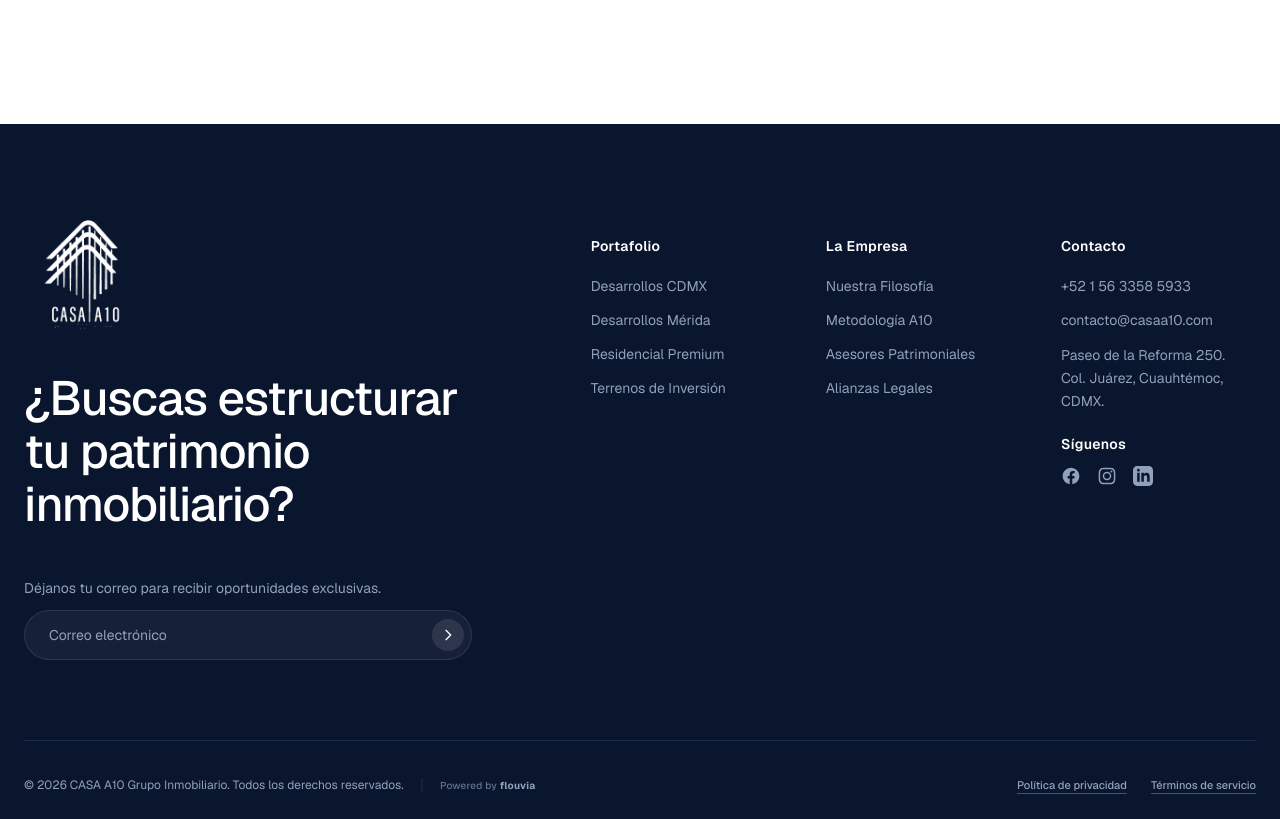
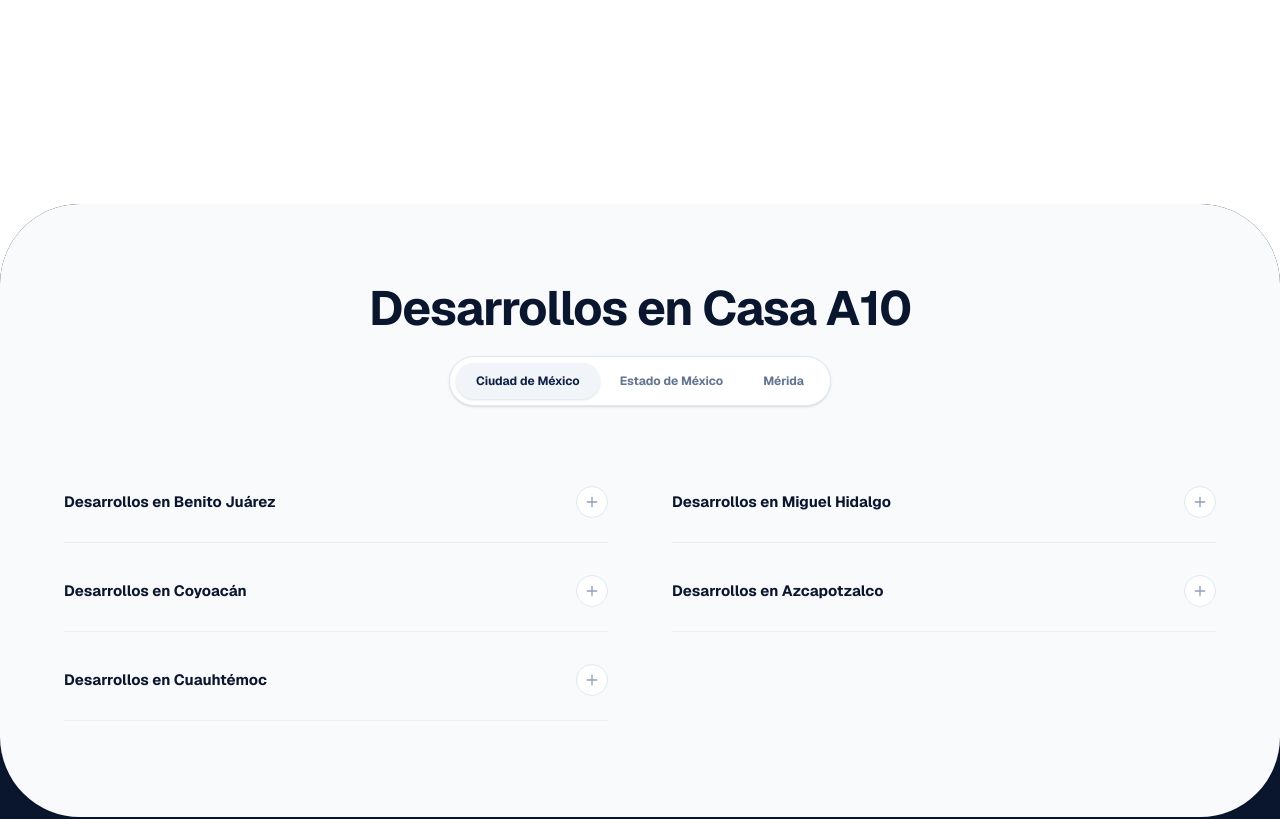
Before and after one commit to Flouviamx/casaa10, a Next.js app: page /nosotros in a window 1280 px wide. Shown: the part 720-1539 px from the top of the page. Built offline with nearby package versions, Linux system fonts and the light colour scheme.

Commit message:
fix: correctly inject SEO directory into Footer component

```diff
--- a/src/components/layout/Footer.tsx
+++ b/src/components/layout/Footer.tsx
@@ -45,9 +45,103 @@
 };
 
 export default function Footer() {
+  const [activeCity, setActiveCity] = useState("Ciudad de México");
+  const [expandedSections, setExpandedSections] = useState<Record<string, boolean>>({});
+
+  const toggleSection = (title: string) => {
+    setExpandedSections(prev => ({
+      ...prev,
+      [title]: !prev[title]
+    }));
+  };
+
   return (
-    <footer className="bg-[#0a152e] text-white pt-24 pb-16 px-6 font-sans">
-      <div className="max-w-[1400px] mx-auto">
+    <footer className="w-full relative z-20 bg-[#0a152e] mt-20 rounded-t-[40px] md:rounded-t-[80px] overflow-hidden">
+
+      {/* SECCIÓN DE DIRECTORIO SEO (Light Theme, Parte superior del Footer) */}
+      <div className="bg-slate-50 pt-20 pb-24 px-6 md:px-12 w-full rounded-b-[40px] md:rounded-b-[80px] shadow-sm relative z-10">
+        <div className="max-w-6xl mx-auto">
+
+          <h2 className="text-3xl md:text-5xl font-bold text-[#0a152e] text-center mb-6 tracking-tight">
+            Desarrollos en Casa A10
+          </h2>
+
+          {/* Toggles de Ciudad */}
+          <div className="flex justify-center mb-16">
+            <div className="bg-white border border-slate-200 rounded-full p-1.5 inline-flex flex-wrap justify-center shadow-sm">
+              {Object.keys(directoryData).map(city => (
+                <button
+                  key={city}
+                  onClick={() => setActiveCity(city)}
+                  className={`px-5 py-2.5 rounded-full text-xs font-bold transition-all duration-300 ${
+                    activeCity === city
+                      ? "bg-slate-100 text-[#0f2146] shadow-sm"
+                      : "text-slate-500 hover:text-[#0a152e] hover:bg-slate-50"
+                  }`}
+                >
+                  {city}
+                </button>
+              ))}
+            </div>
+          </div>
+
+          {/* Grid de Acordeones */}
+          <div className="grid grid-cols-1 md:grid-cols-2 gap-x-16 gap-y-4">
+            {directoryData[activeCity].map((section) => {
+              const isExpanded = expandedSections[section.title];
+
+              return (
+                <div key={section.title} className="border-b border-slate-200/60 pb-2">
+                  <button
+                    onClick={() => toggleSection(section.title)}
+                    className="w-full flex items-center justify-between py-4 group"
+                  >
+                    <span className="text-sm md:text-[15px] font-bold text-[#0a152e] group-hover:text-blue-600 transition-colors">
+                      {section.title}
+                    </span>
+                    <div className="w-8 h-8 rounded-full bg-white border border-slate-200 flex items-center justify-center text-slate-400 group-hover:border-[#0a152e] group-hover:text-[#0a152e] transition-all">
+                      {isExpanded ? <Minus className="w-4 h-4" /> : <Plus className="w-4 h-4" />}
+                    </div>
+                  </button>
+
+                  {/* Contenido Expandible */}
+                  <div
+                    className={`overflow-hidden transition-all duration-500 ease-in-out ${
+                      isExpanded ? "max-h-[800px] opacity-100 mb-6 mt-2" : "max-h-0 opacity-0"
+                    }`}
+                  >
+                    <div className="flex flex-col gap-1 mb-6">
+                      {section.links.map(link => (
+                        <a
+                          key={link}
+                          href="#"
+                          className="flex items-center justify-between py-2 text-[13px] text-slate-500 hover:text-[#0f2146] hover:bg-slate-100/50 px-3 -mx-3 rounded-lg transition-colors group/link"
+                        >
+                          <span>Desarrollos en {link}</span>
+                          <ArrowUpRight className="w-3.5 h-3.5 opacity-0 group-hover/link:opacity-100 transition-opacity" />
+                        </a>
+                      ))}
+                    </div>
+
+                    <div className="flex flex-col gap-3">
+                      <a href="/propiedades" className="w-full py-3.5 px-4 rounded-full border border-slate-300 text-[13px] font-bold text-[#0f2146] text-center hover:bg-slate-100 transition-colors">
+                        Ver todos los desarrollos en {section.title.replace("Desarrollos en ", "")}
+                      </a>
+                      <a href="/propiedades" className="w-full py-3.5 px-4 rounded-full bg-[#0a152e] text-[13px] font-bold text-white text-center hover:bg-[#1a3668] transition-colors shadow-sm">
+                        Ver todos los desarrollos en {activeCity}
+                      </a>
+                    </div>
+                  </div>
+                </div>
+              );
+            })}
+          </div>
+
+        </div>
+      </div>
+
+      {/* SECCIÓN PRINCIPAL DEL FOOTER (Dark Theme) */}
+      <div className="px-6 md:px-12 pt-20 pb-12 max-w-[1400px] mx-auto text-white font-sans">
 
         <div className="grid grid-cols-1 lg:grid-cols-12 gap-16 lg:gap-8 pb-20 border-b border-[#1a2b4c]">
 
```
